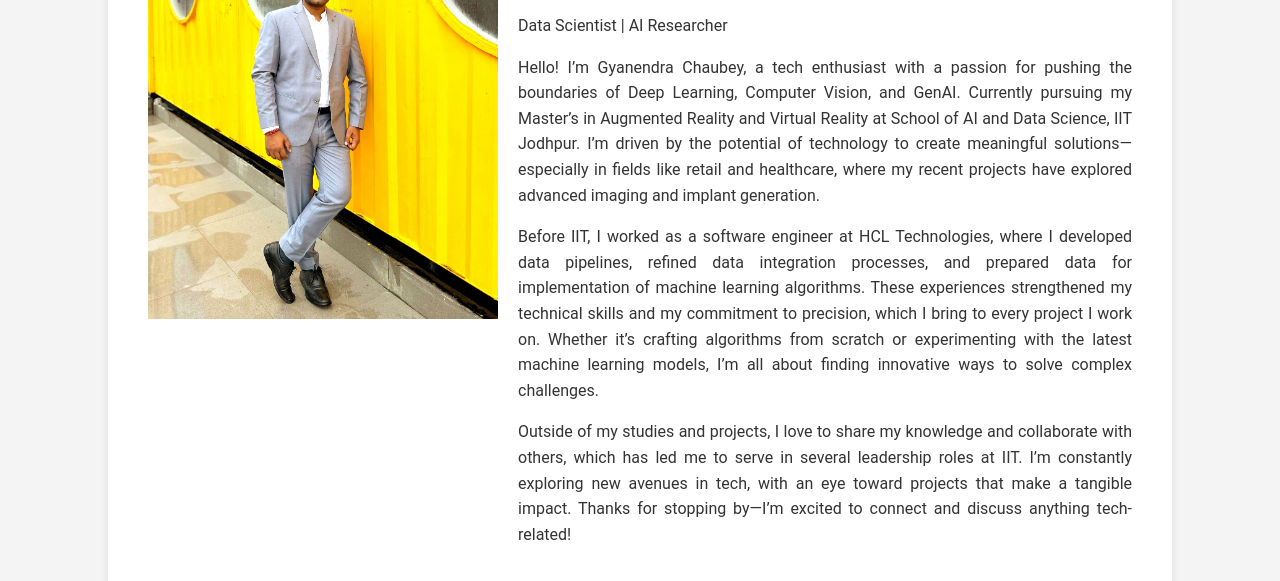
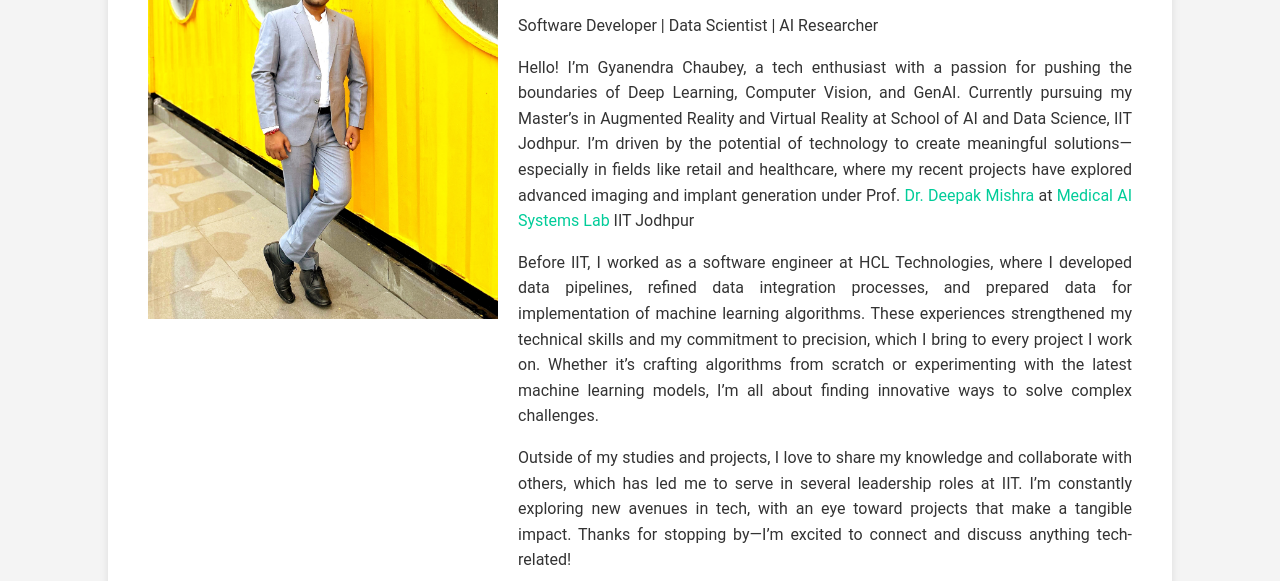
Before and after one commit to GyanendraChaubey/portfolio, a plain HTML site: page index.html in a window 1280 px wide. Shown: the part 170-751 px from the top of the page. Drawn offline with Linux system fonts and the light colour scheme.

Commit message:
improved intro

```diff
--- a/index.html
+++ b/index.html
@@ -25,8 +25,8 @@
             </div>
             <div class="profile-content">
                 <h1>Gyanendra Chaubey</h1>
-                <p>Data Scientist | AI Researcher</p>
-                <p class="intro">Hello! I’m Gyanendra Chaubey, a tech enthusiast with a passion for pushing the boundaries of Deep Learning, Computer Vision, and GenAI. Currently pursuing my Master’s in Augmented Reality and Virtual Reality at School of AI and Data Science, IIT Jodhpur. I’m driven by the potential of technology to create meaningful solutions—especially in fields like retail and healthcare, where my recent projects have explored advanced imaging and implant generation.</p>
+                <p>Software Developer | Data Scientist | AI Researcher</p>
+                <p class="intro">Hello! I’m Gyanendra Chaubey, a tech enthusiast with a passion for pushing the boundaries of Deep Learning, Computer Vision, and GenAI. Currently pursuing my Master’s in Augmented Reality and Virtual Reality at School of AI and Data Science, IIT Jodhpur. I’m driven by the potential of technology to create meaningful solutions—especially in fields like retail and healthcare, where my recent projects have explored advanced imaging and implant generation under Prof. <a href="https://sites.google.com/iitj.ac.in/dmishra"> Dr. Deepak Mishra</a> at <a href="https://maisyslab.github.io/maisys/"> Medical AI Systems Lab</a> IIT Jodhpur </p>
 
                 <p>Before IIT, I worked as a software engineer at HCL Technologies, where I developed data pipelines, refined data integration processes, and prepared data for implementation of machine learning algorithms. These experiences strengthened my technical skills and my commitment to precision, which I bring to every project I work on. Whether it’s crafting algorithms from scratch or experimenting with the latest machine learning models, I’m all about finding innovative ways to solve complex challenges.</p>
 
```
Also changed, not shown: images/RG.png (added), images/email.png (added), images/googlescholar.png (added), images/linkedin.png (added).
